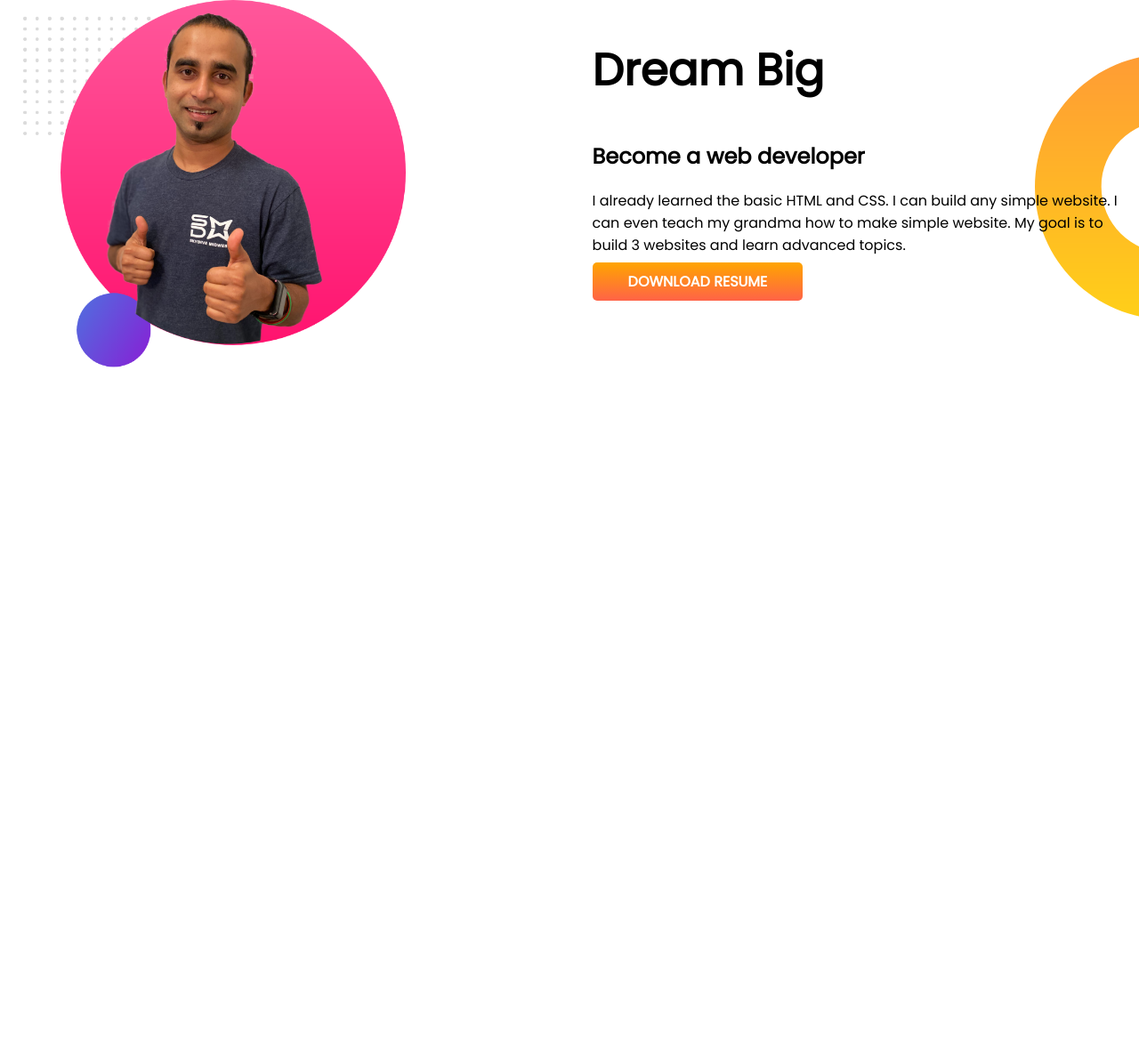
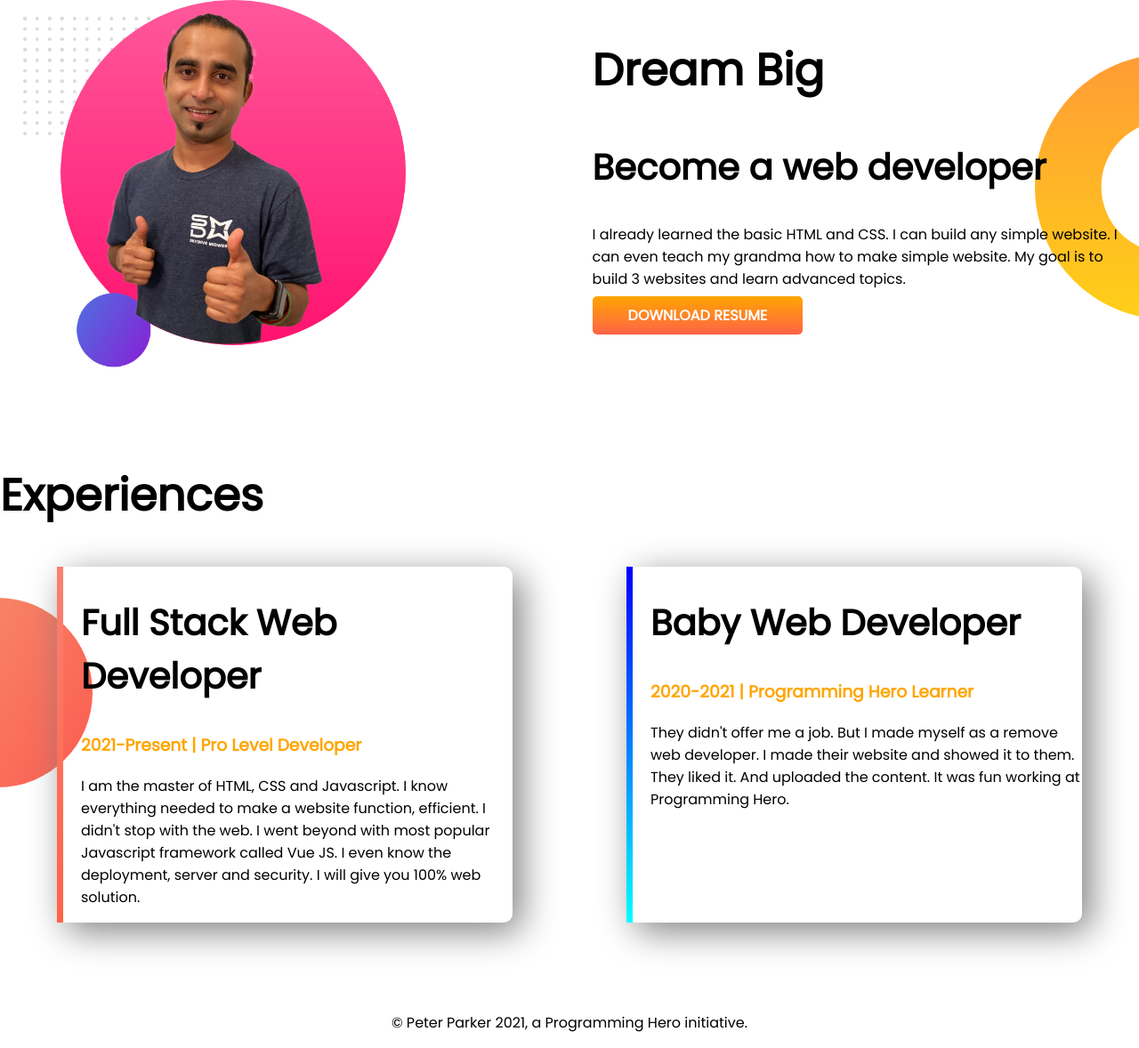
Before and after one commit to ImdadulPabon/developer-portfolio, a plain HTML site: page index.html in a window 1280 px wide. Shown: the part 563-1741 px from the top of the page at 89% size. Before the commit the page ends 1083 px from the top, so only its background shows below. Drawn offline with Linux system fonts and the light colour scheme.

Commit message:
footer and experience addeded

```diff
--- a/index.html
+++ b/index.html
@@ -13,7 +13,7 @@
 </head>
 
 <body>
-    <section class="top-banner">
+    <section class="top-banner flexible-container">
         <div class="half-width">
             <h1>Welcome to </h1>
             <h1><span class="orange-color">Peter Parker</span> World</h1>
@@ -27,7 +27,7 @@
             <i><img src="images/jhankar.png" alt=""></i>
         </div>
     </section>
-    <section class="dream-big">
+    <section class="dream-big flexible-container">
         <div class="half-width">
             <img src="images/jhankar2.png" alt="">
         </div>
@@ -41,6 +41,32 @@
 
         </div>
     </section>
+    <section class="experience-aria">
+        <h1>Experiences</h1>
+        <div class="flexible-container">
+
+            <div id="full-stack-experience" class="experience-item">
+                <h2>Full Stack Web Developer</h2>
+                <h3 class="orange-color">2021-Present | Pro Level Developer</h3>
+                <p>I am the master of HTML, CSS and Javascript. I know everything needed to make a website function,
+                    efficient. I didn't stop with the web. I went beyond with most popular Javascript framework called
+                    Vue
+                    JS. I even know the deployment, server and security. I will give you 100% web solution.</p>
+            </div>
+            <div id="web-dev-experience" class="experience-item">
+                <h2>Baby Web Developer</h2>
+                <h3 class="orange-color"> 2020-2021 | Programming Hero Learner</h3>
+                <p>They didn't offer me a job. But I made myself as a remove web developer. I made their website and
+                    showed
+                    it to them. They liked it. And uploaded the content. It was fun working at Programming Hero.</p>
+            </div>
+
+        </div>
+    </section>
+    <footer>
+        <p>© Peter Parker 2021, a Programming Hero initiative.</p>
+    </footer>
+
 </body>
 
 </html>
--- a/style.css
+++ b/style.css
@@ -5,10 +5,13 @@ body{
 h1{
     font-size: 50px;
 }
+h2{
+    font-size: 40px;
+}
 .orange-color{
     color: orange;
 }
-section{
+.flexible-container{
     display: flex;
     margin-bottom: 100px;
 }
@@ -36,3 +39,29 @@ section{
     background-repeat: no-repeat;
     background-position: right;
 }
+.experience-item{
+    box-shadow: 10px 10px 40px gray;
+    width: 40%;
+    margin-left: 5%;
+    margin-right: 5%;
+    padding-left: 20px;
+    border-radius: 10px;
+}
+.experience-aria{
+    background-image: url(images/exp-bg.png);
+    background-repeat: no-repeat;
+    background-position: left;
+}
+#web-dev-experience{
+    border-left: 7px solid;
+    border-image:linear-gradient(blue,cyan);
+    border-image-slice: 1;
+}
+#full-stack-experience{
+    border-left: 7px solid;
+    border-image: linear-gradient(salmon,tomato);
+    border-image-slice: 1;
+}
+footer p{
+    text-align: center;
+}
```
